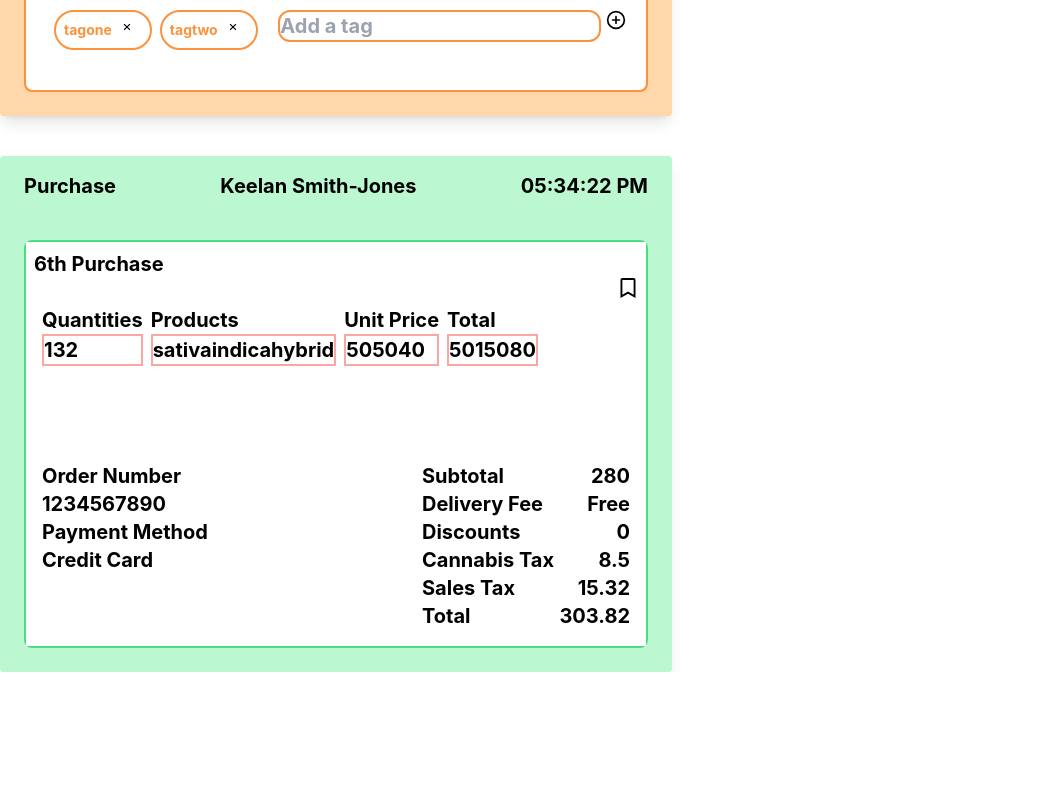
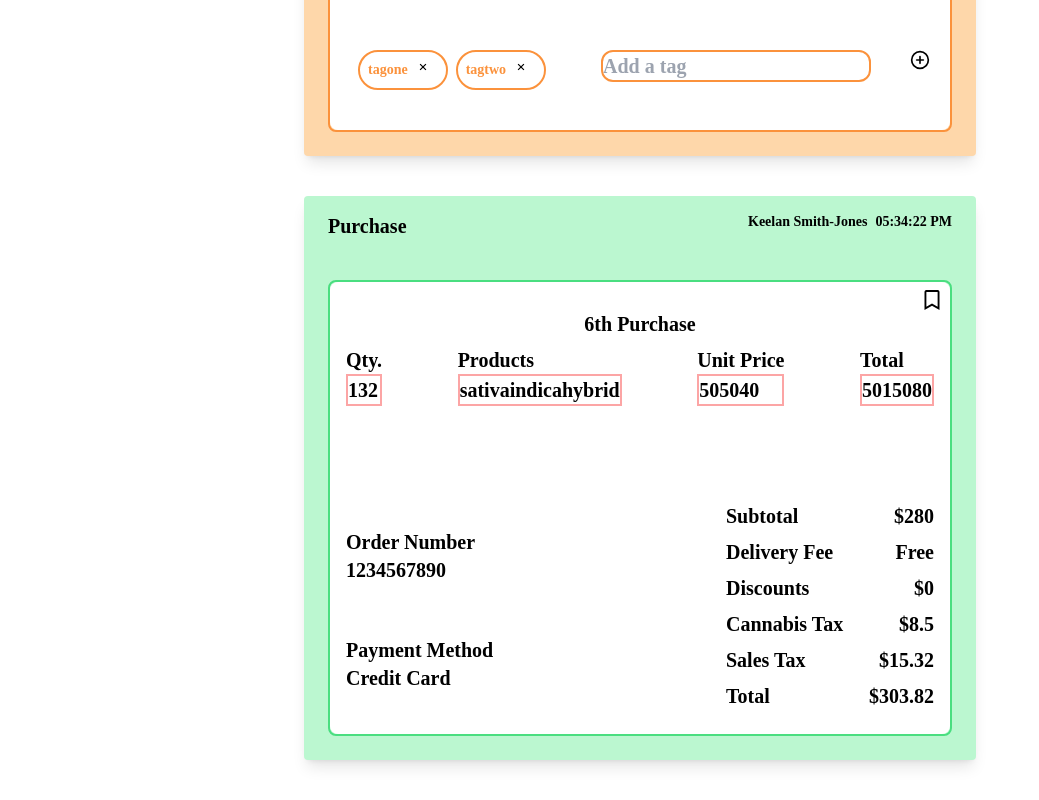
Before and after one commit to josesison1/ripe-production-test, a React (Create React App) app: page / in a window 1280 px wide. Shown: the part 444-1244 px from the top of the page, without its empty margins (0-1039 px from the left). Before the commit the page ends 1116 px from the top, so only its background shows below. Built offline with nearby package versions, Linux system fonts and the light colour scheme.

Commit message:
updated styling and components

```diff
--- a/src/App.js
+++ b/src/App.js
@@ -4,12 +4,13 @@ import FeedbackCardContainer from './components/FeedbackCardContainer'
 import PurchaseCardContainer from './components/PurchaseCardContainer'
 
 const App = () => {
-  const { surveyQuestions } = test
   return (
     <>
-      <div className="flex flex-col space-y-10">
+      <div className="font-Montserrat flex justify-center m-2 p-8">
+        <div className='flex flex-col space-y-10'>
         <FeedbackCardContainer />
         <PurchaseCardContainer />
+        </div>
       </div>
     </>
   )
--- a/src/components/PurchaseCardBody.js
+++ b/src/components/PurchaseCardBody.js
@@ -4,17 +4,19 @@ import PurchaseProducts from '../views/PurchaseBodyProducts'
 import PurchaseUnitPrice from '../views/PurchaseBodyUnitPrice'
 import PurchaseItemTotal from '../views/PurchaseBodyItemTotal'
 import { PurchaseBodyBookmark } from './PurchaseBodyBookmark'
+import PurchaseCardFooter from './PurchaseCardFooter'
 import { test } from '../testObject'
-import PurchaseCardFooter from './PurchaseCardFooter'
 
 const PurchaseCardBody = () => {
   return (
-    <div className='bg-white p-2'>
-      {test.purchaseFreqNum}
+    <div className='bg-white p-2 rounded-lg'>
       <div className='z-20'>
         <PurchaseBodyBookmark />
       </div>
-      <div className='flex flex-row space-x-2 p-2'>
+      <div className='text-center font-Montserrat font-bold'>
+        {test.purchaseFreqNum}
+      </div>
+      <div className='flex flex-row space-x-2 p-2 justify-between'>
         <PurchaseQty />
         <PurchaseProducts />
         <PurchaseUnitPrice />
@@ -23,7 +25,6 @@ const PurchaseCardBody = () => {
       <div className='mt-20 p-2'>
         <PurchaseCardFooter />
       </div>
-
     </div>
   )
 }
--- a/src/components/PurchaseCardContainer.js
+++ b/src/components/PurchaseCardContainer.js
@@ -1,7 +1,6 @@
 import React from 'react'
 import PurchaseCardHeader from './PurchaseCardHeader'
 import PurchaseCardBody from './PurchaseCardBody'
-import PurchaseCardFooter from './PurchaseCardFooter'
 
 const PurchaseCardContainer = () => {
   return (
--- a/src/components/PurchaseCardHeader.js
+++ b/src/components/PurchaseCardHeader.js
@@ -7,10 +7,11 @@ const PurchaseCardHeader = () => {
   // console.log(timestamp)
   return (
     <>
-      <div className="flex justify-between">
+      <div className="flex justify-between ">
         <span>{test.cardType2}</span>
-        <div>{test.customerNme}</div>
-        <div className='flex flex-col'><span>{timeOnly}</span>
+        <div className='flex flex-row space-x-2 justify-between text-sm'>
+          <span>{test.customerNme}</span>
+          <span>{timeOnly}</span>
         </div>
       </div>
     </>
--- a/src/index.css
+++ b/src/index.css
@@ -15,3 +15,4 @@ code {
 @tailwind base;
 @tailwind components;
 @tailwind utilities;
+@import url('https://fonts.googleapis.com/css2?family=Montserrat:wght@100&display=swap');
--- a/src/testObject.js
+++ b/src/testObject.js
@@ -32,7 +32,7 @@ const test = {
     cardType2: 'Purchase',
     purchaseInputs: [
         {
-            quantities: [1, 3, 2],
+            quantities: [1,3,2],
             productType: ['sativa', 'indica', 'hybrid'],
             unitPrice: [50, 50, 40],
             totalItemPrice: [50, 150, 80],
@@ -40,7 +40,7 @@ const test = {
             paymentMethod: "Credit Card",
             subtotal: 280,
             deliveryFee: "Free",
-            discounts: 0,
+            discounts: 0.00,
             cannabisTax: 8.50,
             salesTax: 15.32,
             orderTotal: 303.82
--- a/src/views/PurchaseBodyQty.js
+++ b/src/views/PurchaseBodyQty.js
@@ -5,13 +5,13 @@ const PurchaseBodyQty = () => {
   const { purchaseInputs } = test
   return (
     <>
-      <div className='flex flex-col'>
-        <h1>Quantities</h1>
+      <div className=''>
+        <h1>Qty.</h1>
         <div className='flex flex-col border-2 border-red-300'>
           {
             purchaseInputs.map((v, index) => {
               return (
-                <div key={index}>{v.quantities}
+                <div className='justify-between' key={index} > {v.quantities}
                 </div>
               )
             })
--- a/src/views/PurchaseFooterAllTotal.js
+++ b/src/views/PurchaseFooterAllTotal.js
@@ -4,41 +4,41 @@ import { test } from '../testObject'
 const PurchaseFooterAllTotal = () => {
   const { subtotal, discounts, deliveryFee, cannabisTax, salesTax, orderTotal } = test.purchaseInputs[0]
   return (
-    <div className="w-52">
-      <div className="flex flex-row justify-between">
+    <div className="w-52 flex flex-col">
+      <div className="flex flex-row justify-between mb-2">
         Subtotal
         <div>
-          {subtotal}
+          ${subtotal}
         </div>
       </div>
-      <div className="flex flex-row justify-between">
+      <div className="flex flex-row justify-between mb-2">
         Delivery Fee
         <div>
-          {deliveryFee}
+         {deliveryFee}
         </div>
       </div>
-      <div className="flex flex-row justify-between">
+      <div className="flex flex-row justify-between mb-2">
         Discounts
         <div>
-          {discounts}
+          ${discounts}
         </div>
       </div>
-      <div className="flex flex-row justify-between">
+      <div className="flex flex-row justify-between mb-2">
         Cannabis Tax
         <div>
-          {cannabisTax}
+          ${cannabisTax}
         </div>
       </div>
-      <div className="flex flex-row justify-between">
+      <div className="flex flex-row justify-between mb-2">
         Sales Tax
         <div>
-          {salesTax}
+          ${salesTax}
         </div>
       </div>
-      <div className="flex flex-row justify-between">
+      <div className=" font-bold flex flex-row justify-between mb-2">
         Total
         <div>
-          {orderTotal}
+          ${orderTotal}
         </div>
       </div>
     </div>
--- a/src/views/PurchaseFooterOrderInfo.js
+++ b/src/views/PurchaseFooterOrderInfo.js
@@ -4,11 +4,15 @@ import { test } from '../testObject'
 const PurchaseFooterOrderInfo = () => {
   const { orderNumber, paymentMethod } = test.purchaseInputs[0]
   return (
-    <div>
-      Order Number
-      <div>{orderNumber}</div>
-      Payment Method
-      <div>{paymentMethod}</div>
+    <div className='flex flex-col justify-around'>
+      <div className='flex flex-col'>
+        <span>Order Number</span>
+        <span>{orderNumber}</span>
+      </div>
+      <div className='flex flex-col'>
+        <span>Payment Method</span>
+        <span>{paymentMethod}</span>
+      </div>
     </div>
   )
 }
--- a/tailwind.config.js
+++ b/tailwind.config.js
@@ -3,7 +3,12 @@ module.exports = {
     "./src/**/*.{js,jsx,ts,tsx}",
   ],
   theme: {
-    extend: {},
+    extend: {
+      fontFamily: {
+        Montserrat: ['Montserrat', 'san-serif'],
+        Montserrat2: ['Montserrat', 'san-serif']
+      },
+    },
   },
   plugins: [],
 }
```
